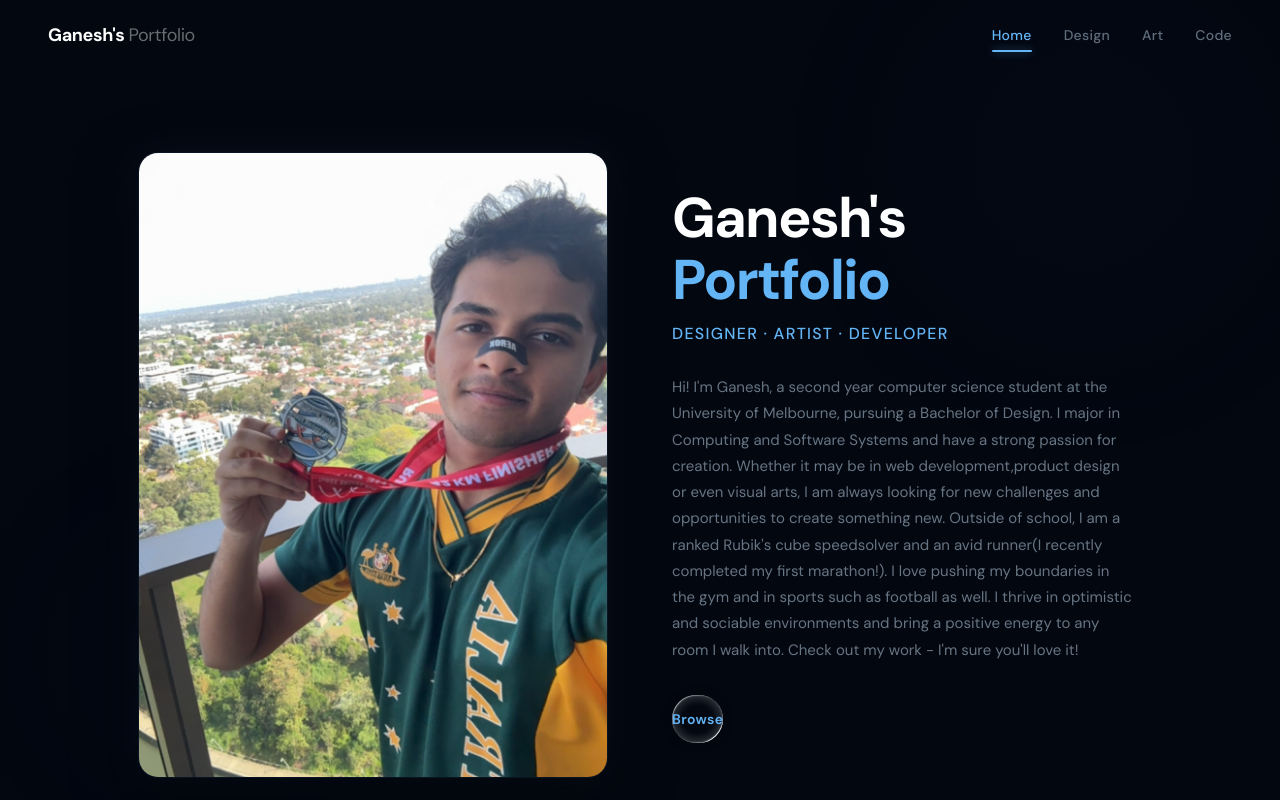
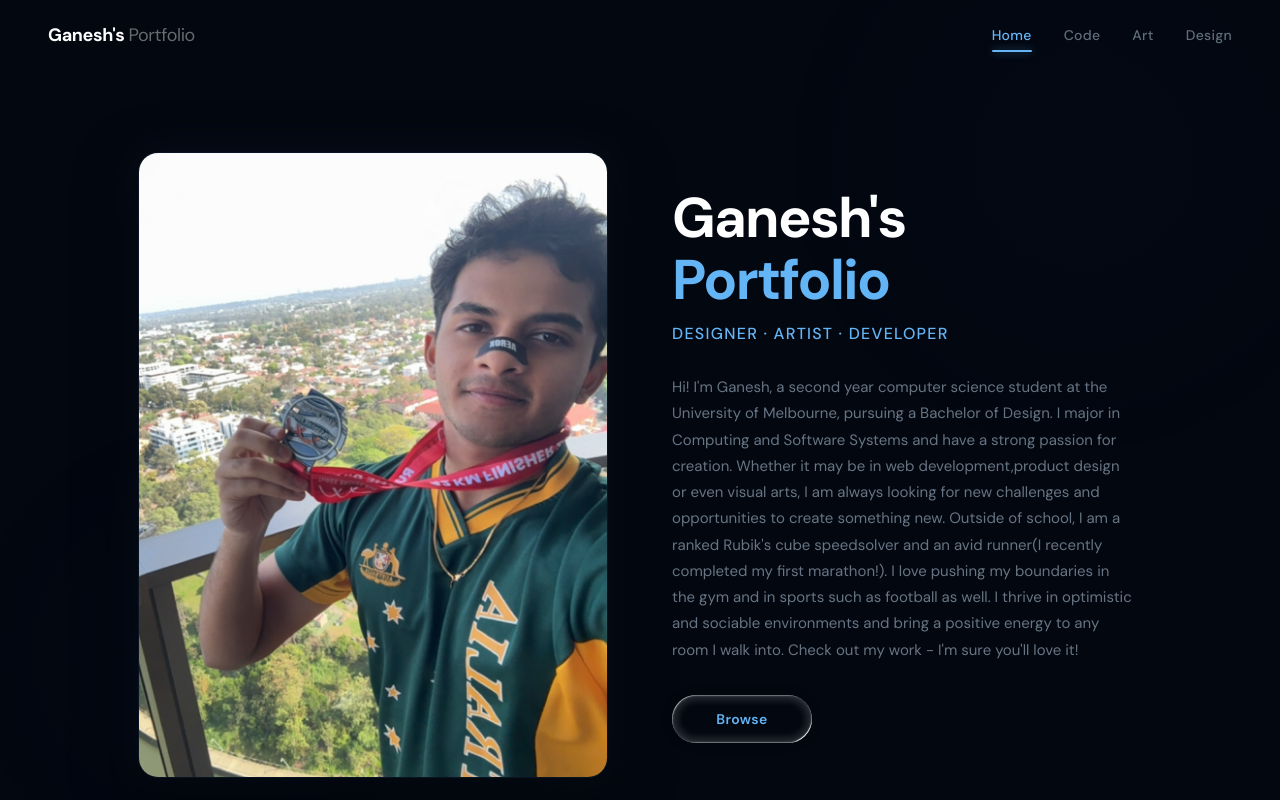
Before and after one commit to git-ganesh123/ganesh-portfolio, a React (Vite) app: page / in a window 1280 px wide. Shown: the top 800 px of the page. Built offline with nearby package versions, Linux system fonts and the light colour scheme.

Commit message:
site changes

```diff
--- a/src/App.jsx
+++ b/src/App.jsx
@@ -303,8 +303,8 @@ function LiquidGlassButton({ children, onClick, className = "" }) {
   return (
     <button
       onClick={onClick}
-      className={`relative inline-flex items-center justify-center cursor-pointer gap-2 whitespace-nowrap text-sm font-medium transition-all duration-300 hover:scale-105 h-12 px-8 rounded-full ${className}`}
-      style={{ color: "#64B5F6" }}
+      className={`relative inline-flex items-center justify-center cursor-pointer gap-2 whitespace-nowrap text-sm font-medium transition-all duration-300 hover:scale-105 h-12 px-10 rounded-full ${className}`}
+      style={{ color: "#64B5F6", minWidth: 140 }}
     >
       <div
         className="absolute top-0 left-0 z-0 h-full w-full rounded-full"
@@ -358,9 +358,9 @@ function Navbar({ currentPage, setCurrentPage }) {
 
   const links = [
     { key: "home", label: "Home" },
+    { key: "code", label: "Code" },
+    { key: "art", label: "Art" },
     { key: "design", label: "Design" },
-    { key: "art", label: "Art" },
-    { key: "code", label: "Code" },
   ];
 
   return (
```
